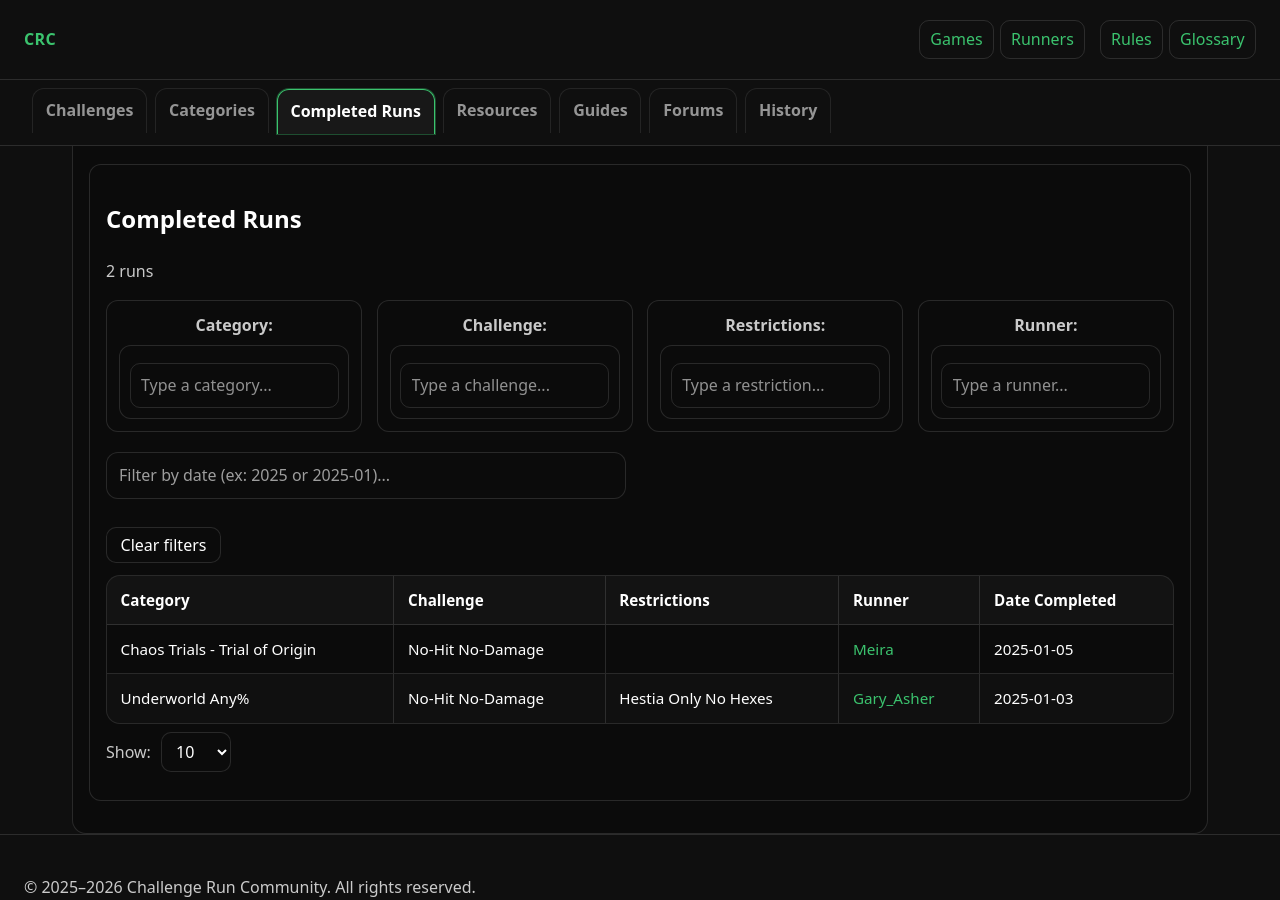
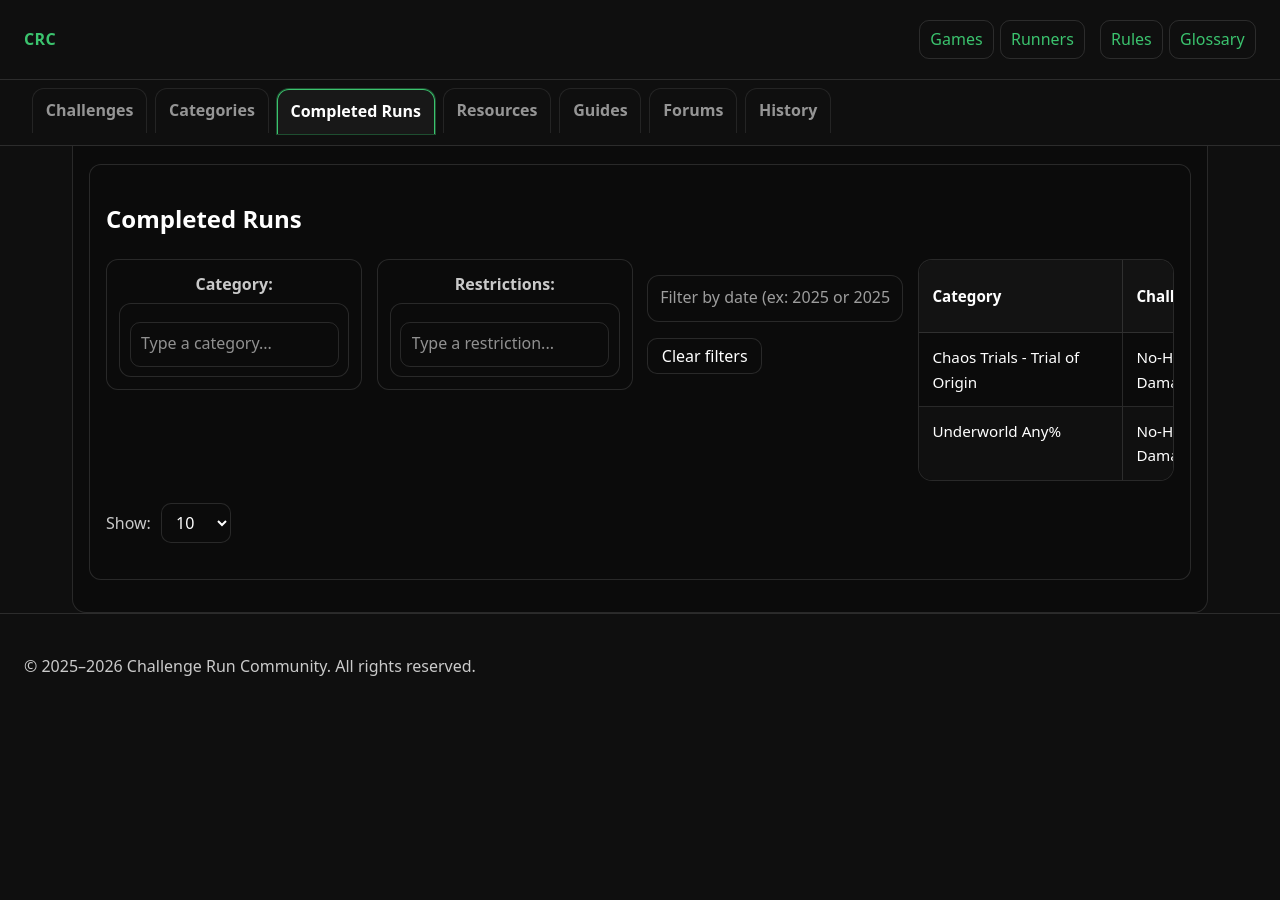
Before and after one commit to GaryAsher/challenge-run-site, a Jekyll site: the page built from games/hades-2/completed-runs.md, in a window 1280 px wide and 900 px high, scrolled down 735 px. Built offline with Jekyll 4.4.1, drawn with Linux system fonts in a browser that asks for light colours; after the commit the page ends 1455 px from its top, so only the background shows below that.

Commit message:
Update completed-runs.html

```diff
--- a/_layouts/completed-runs.html
+++ b/_layouts/completed-runs.html
@@ -147,6 +147,7 @@ layout: default
             <div class="tag-suggestions" id="ch-suggestions" hidden></div>
           </div>
         </div>
+          -->
 
         <!-- Restrictions filter -->
         <div class="tag-filter" id="res-filter">
@@ -191,9 +192,11 @@ layout: default
         </div>
 
       </div>
+      -->
 
-      <!-- Date filter (simple text match) -->
-      <div class="filter-wrap" style="margin: 0.25rem 0 0.75rem 0;">
+     <!-- Date filter + Clear (same row) -->
+      <div class="runs-date-row" style="margin: 0.25rem 0 0.75rem 0;">
+        <div class="filter-wrap">
           <input
             id="date-q"
             class="filter"
@@ -206,7 +209,6 @@ layout: default
           />
         </div>
 
-      <div style="display:flex; gap:0.5rem; flex-wrap:wrap; margin: 0 0 0.75rem 0;">
         <button class="btn" id="runs-clear" type="button">Clear filters</button>
       </div>
 
```
Also changed, not shown: other parts of _layouts/completed-runs.html (+2 -2 lines). Lines whose indentation alone changed are shown as unchanged.
